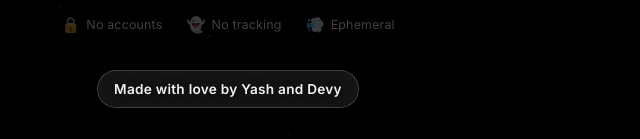
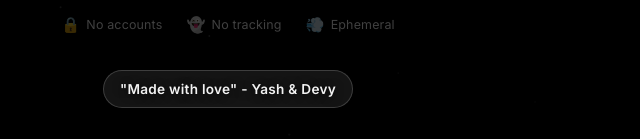
Before and after one commit to Yashisalwaysop/ip-chat, a website: page public/index.html in a window 1280 px wide. Shown: the part 658-797 px from the top of the page, 412-1052 px from the left. Drawn offline with nearby package versions, Linux system fonts and the light colour scheme.

Commit message:
Update credit text in index.html

```diff
--- a/public/index.html
+++ b/public/index.html
@@ -98,7 +98,7 @@
         </div>
       </div>
 
-      <p class="visible-credit">Made with love by Yash and Devy</p>
+      <p class="visible-credit home-credit">"Made with love" - Yash & Devy</p>
     </div>
   </div>
 
@@ -164,6 +164,7 @@
               <span class="count-text">0 online</span>
             </div>
           </div>
+          <p class="visible-credit chat-credit">Made with love by Yash and Devy</p>
         </header>
 
         <!-- Messages Area -->
@@ -197,7 +198,6 @@
               </svg>
             </button>
           </div>
-          <p class="visible-credit chat-credit">Made with love by Yash and Devy</p>
         </div>
       </div>
 
```
